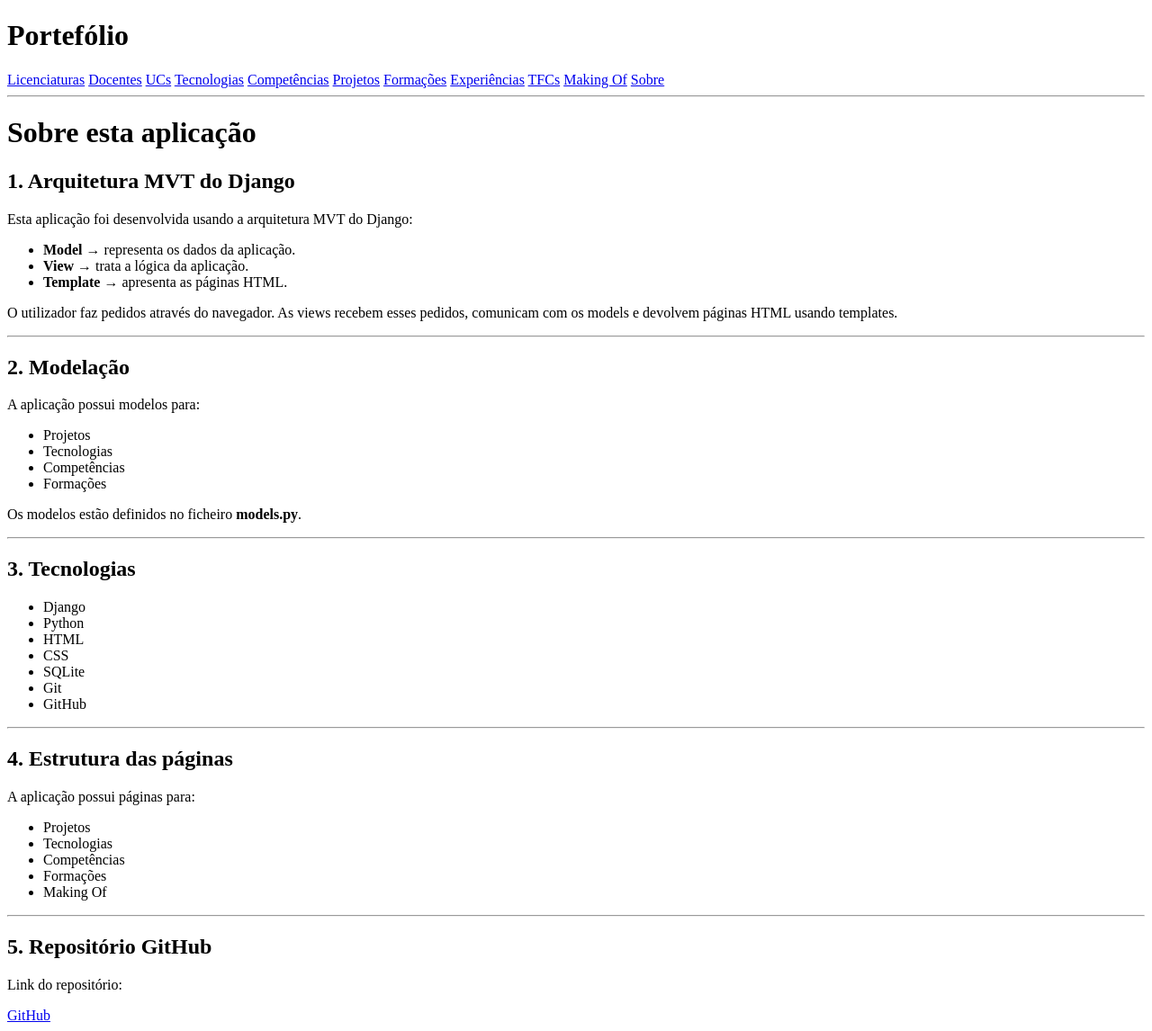
After one commit to Vinicius-V-C/Portefolio, a Django app: page /portfolio/sobre/ in a window 1280 px wide. The commit adds this page. Shown: the whole page at 90% size. Run offline with Django 5.2, Linux system fonts and the light colour scheme.

Commit message:
tfcs corrigido

```diff
--- a/portefolio/templates/portefolio/base.html
+++ b/portefolio/templates/portefolio/base.html
@@ -20,6 +20,7 @@
         <a href="{% url 'experiencias' %}">Experiências</a>
         <a href="{% url 'tfcs' %}">TFCs</a>
         <a href="{% url 'makingof' %}">Making Of</a>
+        <a href="{% url 'sobre' %}">Sobre</a>
     </nav>
 
     <hr>
--- /dev/null
+++ b/portefolio/templates/portefolio/sobre.html
@@ -0,0 +1,86 @@
+{% extends 'portefolio/base.html' %}
+
+{% block content %}
+
+<h1>Sobre esta aplicação</h1>
+
+<h2>1. Arquitetura MVT do Django</h2>
+
+<p>
+Esta aplicação foi desenvolvida usando a arquitetura MVT do Django:
+</p>
+
+<ul>
+    <li><strong>Model</strong> → representa os dados da aplicação.</li>
+    <li><strong>View</strong> → trata a lógica da aplicação.</li>
+    <li><strong>Template</strong> → apresenta as páginas HTML.</li>
+</ul>
+
+<p>
+O utilizador faz pedidos através do navegador.
+As views recebem esses pedidos, comunicam com os models
+e devolvem páginas HTML usando templates.
+</p>
+
+<hr>
+
+<h2>2. Modelação</h2>
+
+<p>
+A aplicação possui modelos para:
+</p>
+
+<ul>
+    <li>Projetos</li>
+    <li>Tecnologias</li>
+    <li>Competências</li>
+    <li>Formações</li>
+</ul>
+
+<p>
+Os modelos estão definidos no ficheiro <strong>models.py</strong>.
+</p>
+
+<hr>
+
+<h2>3. Tecnologias</h2>
+
+<ul>
+    <li>Django</li>
+    <li>Python</li>
+    <li>HTML</li>
+    <li>CSS</li>
+    <li>SQLite</li>
+    <li>Git</li>
+    <li>GitHub</li>
+</ul>
+
+<hr>
+
+<h2>4. Estrutura das páginas</h2>
+
+<p>
+A aplicação possui páginas para:
+</p>
+
+<ul>
+    <li>Projetos</li>
+    <li>Tecnologias</li>
+    <li>Competências</li>
+    <li>Formações</li>
+    <li>Making Of</li>
+</ul>
+
+<hr>
+
+<h2>5. Repositório GitHub</h2>
+
+<p>
+Link do repositório:
+</p>
+
+<a href="https://github.com/SEU_GITHUB" target="_blank">
+    GitHub
+</a>
+
+{% endblock %}
--- a/portefolio/urls.py
+++ b/portefolio/urls.py
@@ -25,5 +25,7 @@ urlpatterns = [
     path('formacoes/criar/', views.criar_formacao, name='criar_formacao'),
     path('formacoes/editar/<int:formacao_id>/', views.editar_formacao, name='editar_formacao'),
     path('formacoes/apagar/<int:formacao_id>/', views.apagar_formacao, name='apagar_formacao'),
+    path('sobre/', views.sobre, name='sobre'),
+    path('makingof/', views.makingof, name='makingof'),
 
 ]
--- a/portefolio/views.py
+++ b/portefolio/views.py
@@ -1,4 +1,4 @@
-from django.shortcuts import render
+from django.shortcuts import render, redirect, get_object_or_404
 
 from .models import (
     Licenciatura,
@@ -319,3 +319,10 @@ def apagar_formacao(request, formacao_id):
     return render(request, 'portefolio/confirmar_delete.html', {
         'objeto': formacao
     })
+
+def sobre(request):
+    return render(request, 'portefolio/sobre.html')
+
+
+def makingof(request):
+    return render(request, 'portefolio/makingof.html')
```
Also changed, not shown: portefolio/management/commands/importar_tfcs.py (added, +46 -0 lines), portefolio/templates/portefolio/makingof.html (added, +26 -0 lines), db.sqlite3, portefolio/data/tfcs.json (renamed from data/tfcs.json).
